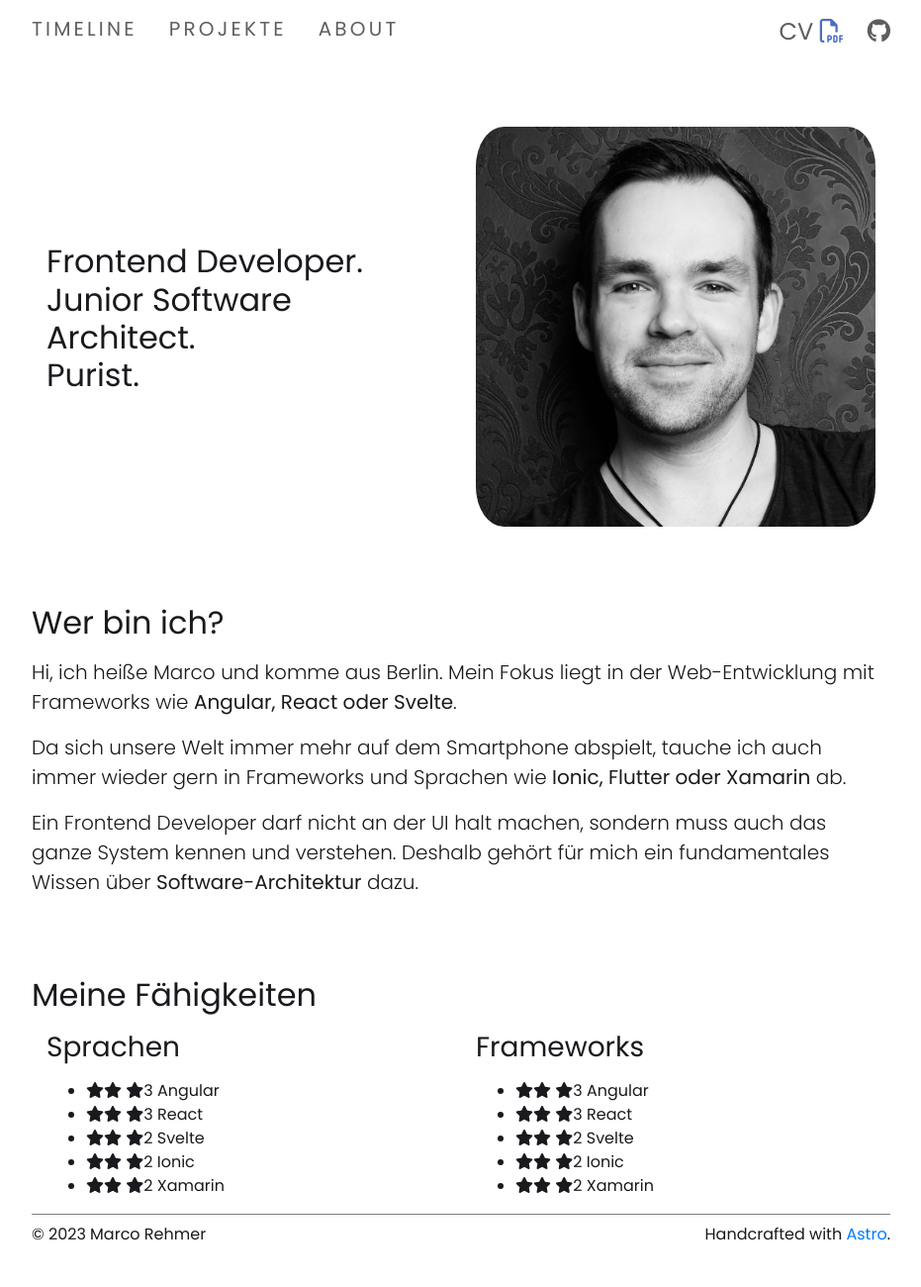
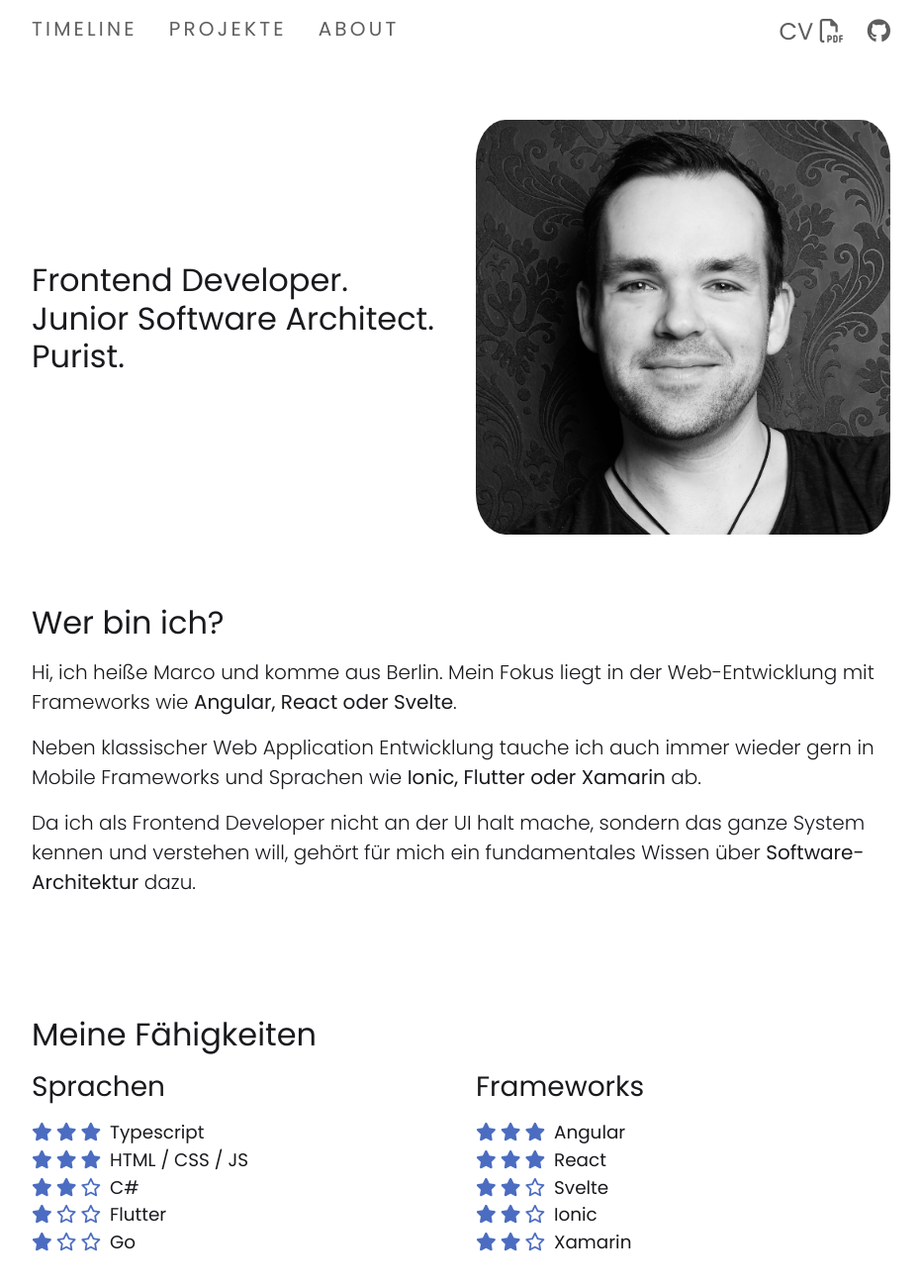
Before and after one commit to MarcoRehmer/marcorehmer.github.io, an Astro site: page / in a window 1280 px wide. Shown: the part 120-1420 px from the top of the page at 99% size, without its empty margins (174-1105 px from the left). Before the commit the page ends 1379 px from the top, so only its background shows below. Built offline with nearby package versions, Linux system fonts and the light colour scheme; Astro itself is replaced by a stand-in of ours.

Commit message:
style skill view. Add latest projects to index page

```diff
--- a/src/components/Hero.astro
+++ b/src/components/Hero.astro
@@ -1,7 +1,9 @@
 <div class="root-content container">
   <div class="row">
     <h2 class="col-sm-12 col-md-6">
-      Frontend Developer. <br />Junior Software Architect. <br />Purist.
+      <span>Frontend Developer.</span>
+      <br /><span>Junior Software Architect.</span>
+      <br /><span>Purist.</span>
     </h2>
 
     <img
@@ -13,6 +15,14 @@
 </div>
 
 <style>
+  span {
+    white-space: nowrap;
+  }
+
+  .container {
+    padding: 0;
+  }
+
   img {
     max-width: 350px;
     border-radius: 10%;
--- a/src/components/LatestProjects.astro
+++ b/src/components/LatestProjects.astro
@@ -1,8 +1,26 @@
+---
+interface Project {
+  title: string;
+  imageUrl: string;
+  tags: ReadonlyArray<string>;
+}
+
+const projects: ReadonlyArray<Project> = [];
+---
+
 <div class="container">
   <div class="row">
-    <div class="col-md-4 col-sm-12"><div class="project-block"></div></div>
-    <div class="col-md-4 col-sm-12"><div class="project-block"></div></div>
-    <div class="col-md-4 col-sm-12"><div class="project-block"></div></div>
+
+
+    <div class="col-md-4 col-sm-12">
+      <div class="project-block"></div>
+    </div>
+    <div class="col-md-4 col-sm-12">
+      <div class="project-block"></div>
+    </div>
+    <div class="col-md-4 col-sm-12">
+      <div class="project-block"></div>
+    </div>
   </div>
 </div>
 
--- a/src/components/MainHeader.astro
+++ b/src/components/MainHeader.astro
@@ -11,7 +11,7 @@
   </nav>
 
   <div class="social-buttons">
-    <a href="#">CV <i class="fa-regular fa-file-pdf cv-button"></i></a>
+    <a href="#">CV <i class="fa-regular fa-file-pdf"></i></a>
     <a href="https://github.com/marcorehmer"
       ><i class="fa-brands fa-github"></i></a
     >
@@ -69,8 +69,4 @@
   .social-buttons a {
     color: var(--navigation);
   }
-
-  .cv-button {
-    color: var(--primary);
-  }
 </style>
--- a/src/components/MainSkills.astro
+++ b/src/components/MainSkills.astro
@@ -64,7 +64,7 @@ function levelToStars(level: number): string {
       <h3>Sprachen</h3>
       <ul>
         {
-          frameworks.map((v) => (
+          languages.map((v) => (
             <li>
               <SimpleLevelIndicator level={v.level} />
               {v.title}
@@ -90,14 +90,22 @@ function levelToStars(level: number): string {
 </div>
 
 <style>
+  .container {
+    padding: 0;
+  }
+
   .skill-block {
     display: flex;
     align-items: center;
     flex-direction: column;
   }
 
-  .skill-block img {
-    width: 100px;
-    height: 100px;
+  ul {
+    list-style-type: none;
+    padding-inline-start: 0;
+  }
+
+  li {
+    font-size: 1.15rem;
   }
 </style>
--- a/src/components/SimpleLevelIndicator.astro
+++ b/src/components/SimpleLevelIndicator.astro
@@ -1,6 +1,18 @@
 ---
-const { level } = Astro.props;
+const maxLevel = 3;
+const {level} = Astro.props;
+
+const stars = Array.from({length: maxLevel}).map((_, index) => {
+    return index < level ? "fa-solid" : "fa-regular";
+});
 ---
 
-<i class="fa-solid fa-star"></i><i class="fa-solid fa-star"></i>
-<i class="fa-solid fa-star"></i>{level}
+{stars.map((star) => <i class:list={[star, "fa-star"]}/>)}
+
+<style>
+i {
+    color: var(--primary);
+    font-size: 1.15rem;
+    margin-right: 0.25rem;
+}
+</style>
--- a/src/pages/index.astro
+++ b/src/pages/index.astro
@@ -2,6 +2,7 @@
 import Layout from "../layouts/Layout.astro";
 import Hero from "../components/Hero.astro";
 import MainSkills from "../components/MainSkills.astro";
+import LatestProjects from "../components/LatestProjects.astro";
 ---
 
 <Layout title="Marco Rehmer | Frontend Developer">
@@ -17,26 +18,35 @@ import MainSkills from "../components/MainSkills.astro";
         Web-Entwicklung mit Frameworks wie <b>Angular, React oder Svelte</b>.
       </p>
       <p>
-        Da sich unsere Welt immer mehr auf dem Smartphone abspielt, tauche ich
-        auch immer wieder gern in Frameworks und Sprachen wie <b
+        Neben klassischer Web Application Entwicklung tauche ich auch immer
+        wieder gern in Mobile Frameworks und Sprachen wie <b
           >Ionic, Flutter oder Xamarin</b
         > ab.
       </p>
       <p>
-        Ein Frontend Developer darf nicht an der UI halt machen, sondern muss
-        auch das ganze System kennen und verstehen. Deshalb gehört für mich ein
+        Da ich als Frontend Developer nicht an der UI halt mache, sondern das
+        ganze System kennen und verstehen will, gehört für mich ein
         fundamentales Wissen über <b>Software-Architektur</b> dazu.
       </p>
     </div>
 
-    <h2 style="margin-top: 80px;">Meine Fähigkeiten</h2>
+    <h2 class="headline-space">Meine Fähigkeiten</h2>
     <div>
       <MainSkills />
+    </div>
+
+    <h2 class="headline-space">Aktuelle Projekte</h2>
+    <div>
+      <LatestProjects />
     </div>
   </main>
 </Layout>
 
 <style>
+  .headline-space {
+    margin-top: 120px;
+  }
+
   .hero-block {
     min-height: 70vh;
     display: flex;
```
